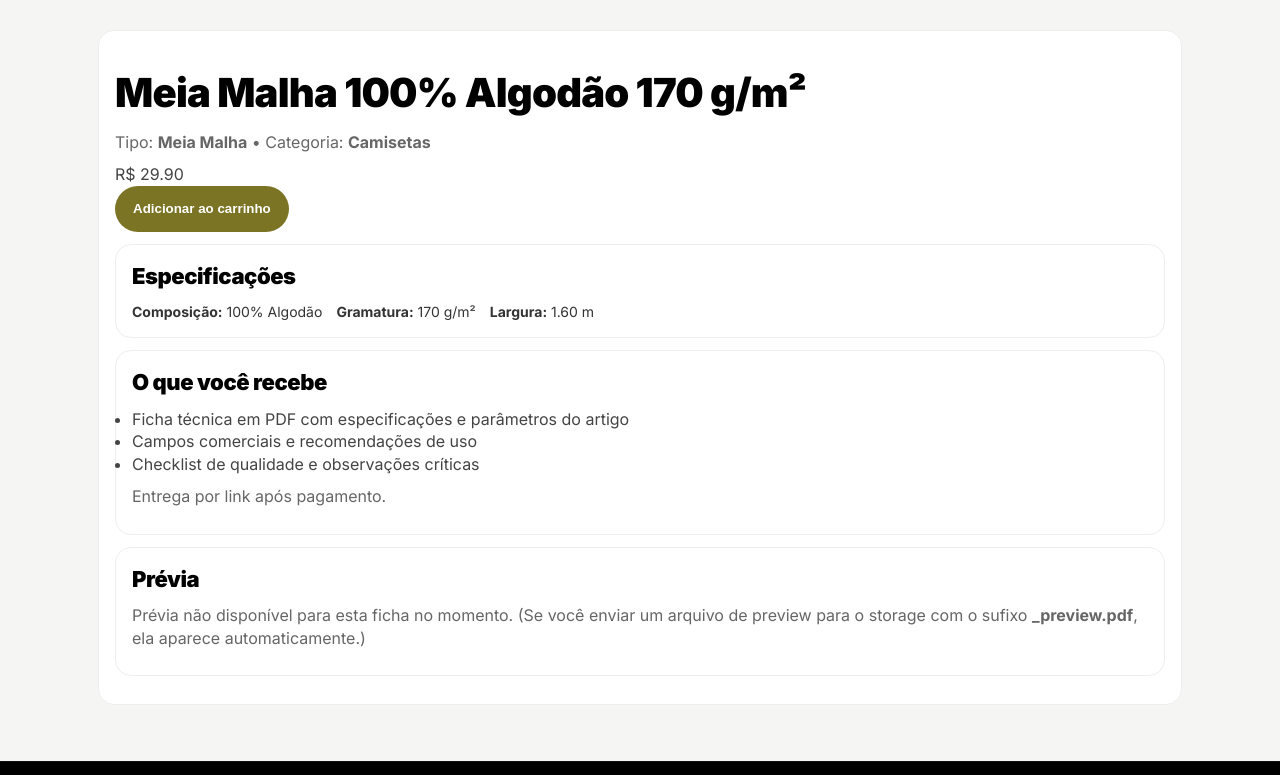
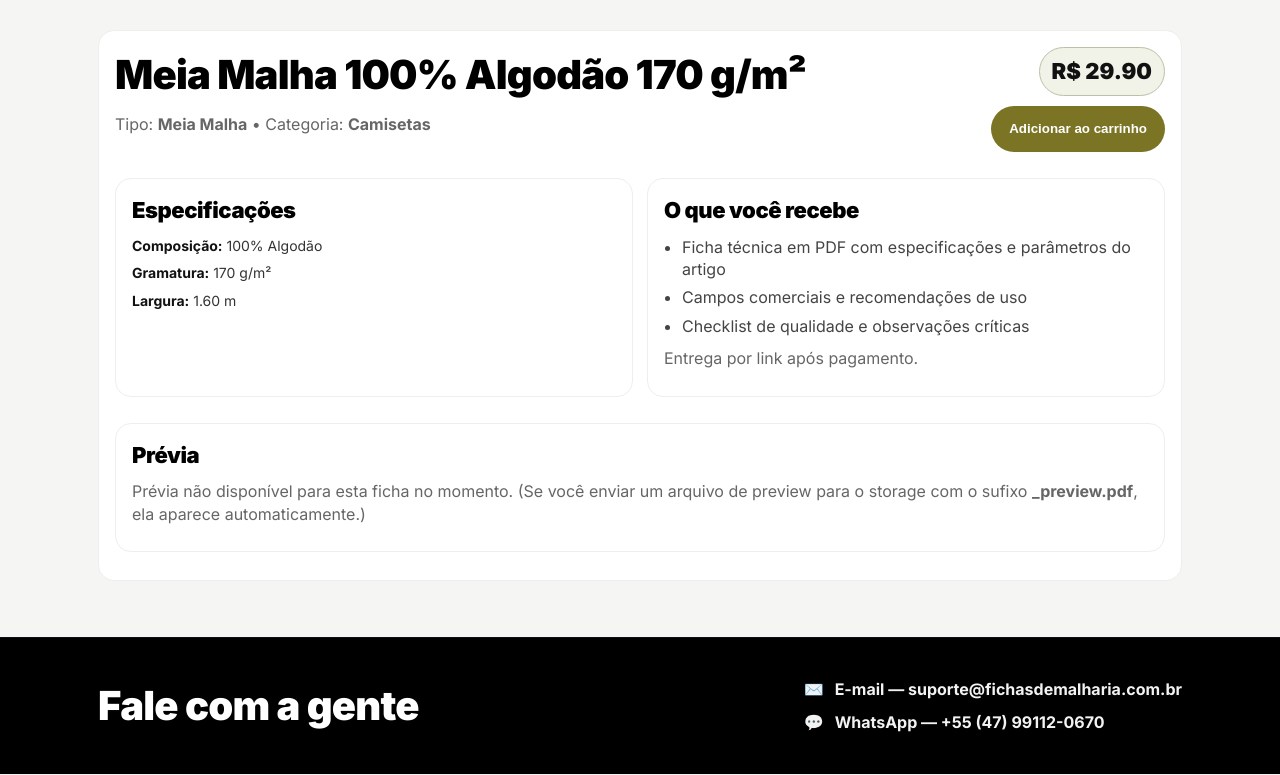
Before and after one commit to AdminAcheTece/FichasMalharia, a Flask app: page /ficha/1 in a window 1280 px wide. Shown: the part 73-848 px from the top of the page. Run offline with Flask 3, Linux system fonts and the light colour scheme; data comes from the database, SQL or seed files in the repository; some libraries are stand-ins or nearby versions.

Commit message:
Update ficha.html

```diff
--- a/templates/ficha.html
+++ b/templates/ficha.html
@@ -1,6 +1,83 @@
 {% extends "base.html" %}
 {% block title %}{{ ficha.titulo }} | Fichas de Malharia{% endblock %}
 {% block content %}
+
+<style>
+  /* Card principal */
+  .card.product{
+    background:#fff;
+    border:1px solid #eee;
+  }
+
+  /* Cabeçalho do produto */
+  .product-head{
+    display:flex;
+    align-items:flex-start;
+    justify-content:space-between;
+    gap:14px;
+    flex-wrap:wrap;
+  }
+  .product-title{ margin:0; }
+  .product-buy{
+    display:flex;
+    flex-direction:column;
+    align-items:flex-end;
+    gap:10px;
+    min-width:220px;
+  }
+  @media (max-width:820px){
+    .product-buy{ align-items:flex-start; width:100%; }
+  }
+
+  /* Preço destacado */
+  .product-price{
+    font-weight:900;
+    font-size:22px;
+    color:#111;
+    padding:8px 12px;
+    border-radius:9999px;
+    background: var(--olive-50);
+    border:1px solid var(--line-olive);
+    width:fit-content;
+  }
+
+  /* Grid de cards */
+  .product-grid{
+    margin-top:14px;
+    display:grid;
+    grid-template-columns:1fr 1fr;
+    gap:14px;
+  }
+  @media (max-width:900px){
+    .product-grid{ grid-template-columns:1fr; }
+  }
+
+  /* Cards internos sempre brancos */
+  .product .card{
+    background:#fff !important;
+    border:1px solid #eee;
+  }
+
+  /* Meta (informações) */
+  .meta{
+    display:flex;
+    flex-direction:column;
+    gap:8px;
+    margin-top:10px;
+    color:#333;
+    font-size:14px;
+  }
+  .meta span b{ color:#111; }
+
+  /* Lista */
+  .list{
+    margin:10px 0 0 18px;
+  }
+  .list li{ margin:6px 0; }
+
+  /* Bloco “Prévia” com espaçamento consistente */
+  .product .card h2{ margin-top:0; }
+</style>
 
 <div class="card product">
   <div class="product-head">
@@ -41,11 +118,11 @@
         <li>Campos comerciais e recomendações de uso</li>
         <li>Checklist de qualidade e observações críticas</li>
       </ul>
-      <p class="muted">Entrega por link após pagamento.</p>
+      <p class="muted" style="margin-top:10px;">Entrega por link após pagamento.</p>
     </div>
   </div>
 
-  <div class="card">
+  <div class="card" style="margin-top:14px;">
     <h2>Prévia</h2>
     {% if preview_url %}
       <p class="muted">Prévia rápida do conteúdo (arquivo separado de preview).</p>
```
